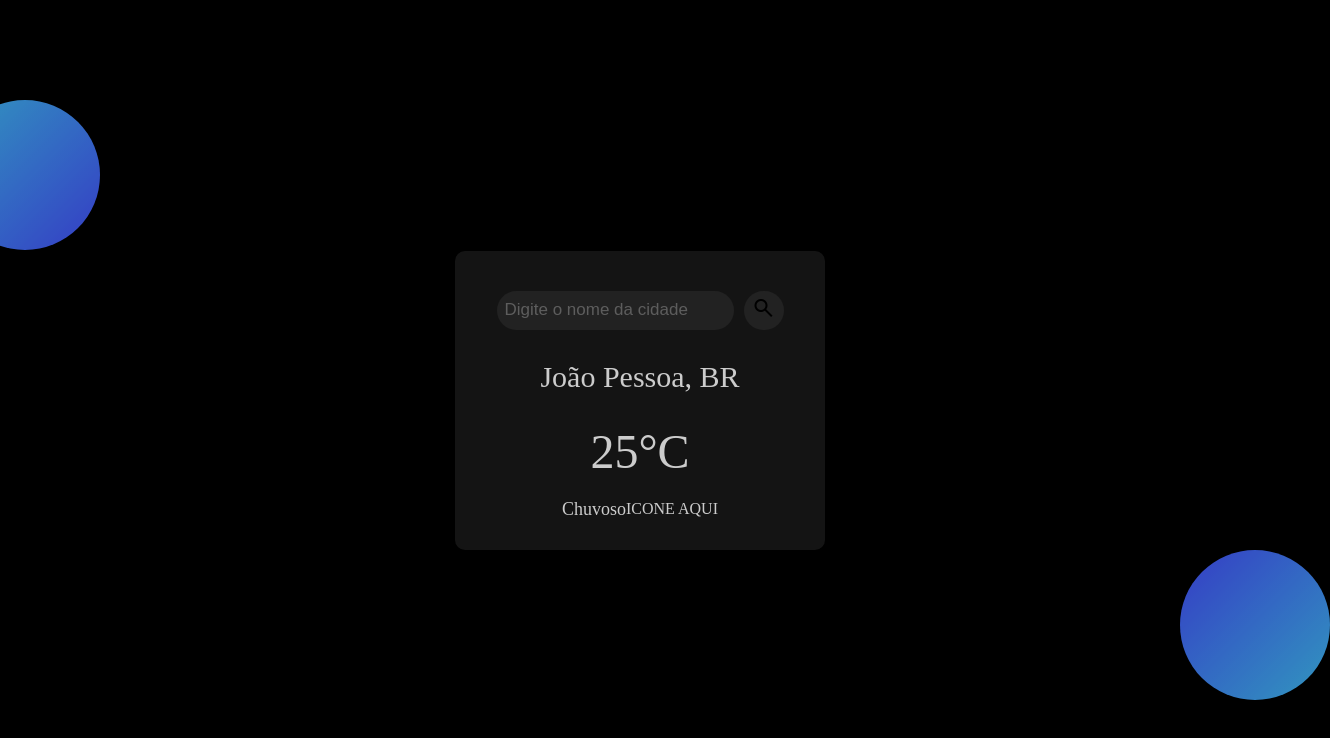
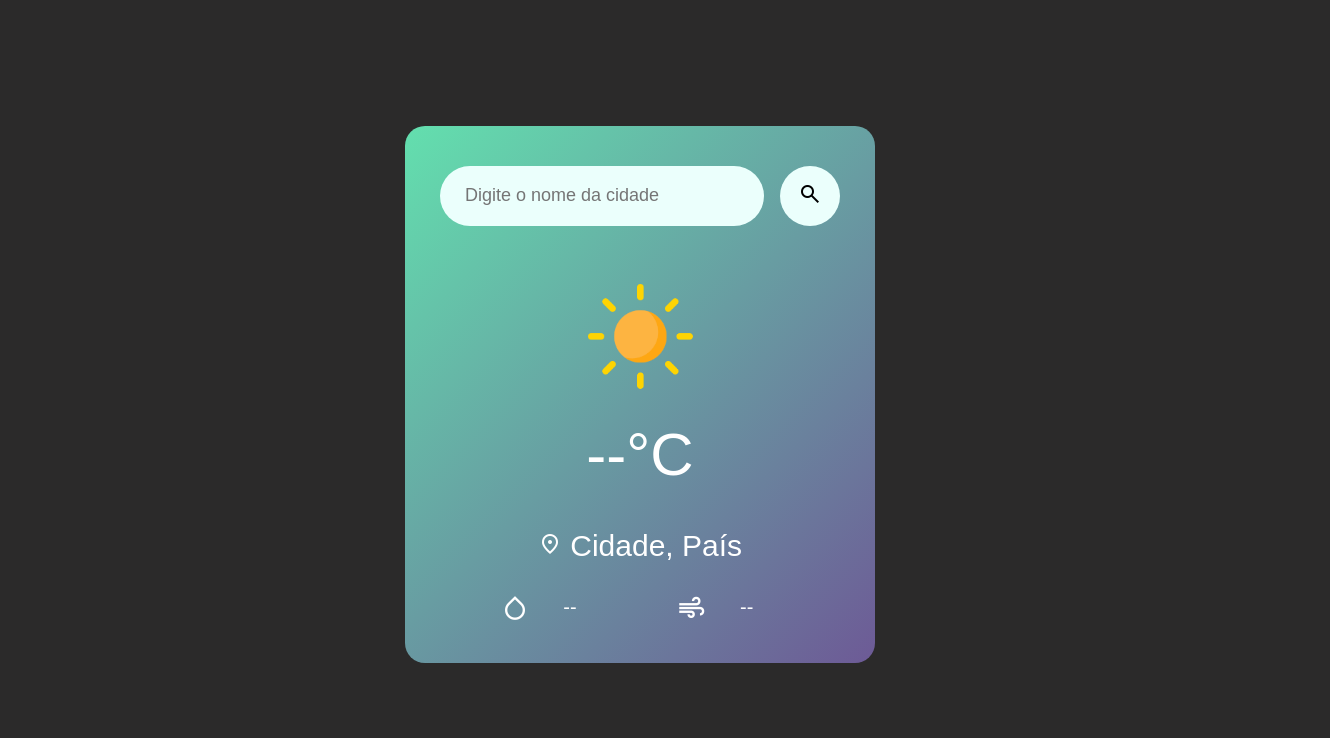
Before and after one commit to JessyeKessia/PukuaWeather, a plain HTML site: page index.html in a window 1280 px wide. Shown: the whole page, 1330 px wide, since content can reach past the window. Drawn offline with nearby package versions, Linux system fonts and the light colour scheme.

Commit message:
Atualização

```diff
--- a/index.html
+++ b/index.html
@@ -6,27 +6,46 @@
     <meta name="viewport" content="width=device-width, initial-scale=1.0">
     <link rel="stylesheet" href="style.css">
     <link rel="stylesheet" href="https://fonts.googleapis.com/css2?family=Material+Symbols+Outlined:opsz,wght,FILL,GRAD@24,400,0,0" />
-    <title>AraniTime</title>
+
+    <title>PukuaWeather</title>
 </head>
 
 <body>
+    <div class="shape1"></div>
+    <div class="shape2"></div>
     <div class="container">
-        <div class="shape1"></div>
-        <div class="shape2"></div>
-        <div class="weather">
-            <div class="search">
-                <input class="input" placeholder="Digite o nome da cidade">
-                <button onclink="updatecity()"><span class="material-symbols-outlined">search</span></button>
+        <div class="search">
+            <input id="input" type='text' placeholder="Digite o nome da cidade" spellcheck='false'>
+            <button onclick="updatecity()">
+                <span class="material-symbols-outlined">
+                    search
+                    </span>
+            </button>
+        </div>
+        <div class="weather" id="weather">
+            <img id="icon" src="images/01d.png">
+            <div class="temperature">
+            <span id="temp">--</span>&deg;C
             </div>
             <div class="location">
-                <span id="city">Cidade</span>, <span id="country">País</span>
+                <span class="material-symbols-outlined">
+                    location_on </span>
+                <span  id="city">Cidade</span>,
+                <span id="country">País</span>
             </div>
-            <div class="temperature">
-                <span id="temp">--</span>&deg;C
-            </div>
-            <div class="container-description">
-                <div class="description" id="description">Descrição do tempo</div>
-                <div class="icon"> ICONE AQUI  </div>
+            <div class="details-container">
+                <span class="material-symbols-outlined">
+                    humidity_low
+                </span>
+                <div>
+                    <p id = "humidity" class="humidity">--</p>
+                </div>
+                <span class="material-symbols-outlined">
+                    air
+                </span>
+                <div>
+                    <p id="wind" class="wind">--</p>
+                </div>
             </div>
         </div>
     </div>
--- a/js/script.js
+++ b/js/script.js
@@ -1,29 +1,54 @@
+// Variáveis
 const key = "c84f506d6196ba896b1d6e3a444ff1fa"
-const cityElement = document.getElementById("city");
+const cityElement = document.getElementById("city")
 const countryElement = document.getElementById("country");
 const tempElement = document.getElementById("temp");
-const descriptionElement = document.getElementById("description");
+const iconElement = document.getElementById("icon");
+const searchElement = document.getElementById("search")
+const HumidityElement = document.getElementById("humidity");
+const WindElement = document.getElementById("wind")
 
+// Função localização
 
+// Funções Weather
+// função para pegar a cidade
 function updatecity() {
-    const inpute = document.querySelector(".input")
-}
+    const cityinput = document.getElementById("input").value;
+    // pega o valor que está no input, a cidade digitada no caso e manda para a função de pegar os dados
+    updatedata(cityinput)
+};
 
-// https://api.openweathermap.org/data/2.5/weather?q={city name}&appid={API key}
-function updateWeather() {
+// Função para pegar as informações na API
+// esse async serve para indicar que vai acessar um servidor, deixando a função mais rápida.
+async function updatedata(city) {
+    // o await serve como um ponto de espera, ou seja, tá mandando esperar o servidor responder.
+    // função fetch serve fazer uma requisição pra o servidor.
+    const data = await fetch(`https://api.openweathermap.org/data/2.5/weather?q=${city}&appid=${key}&lang=pt_br&units=metric`)
+    .then
+    (response => response.json())
+    // acessa o servidor, pega a resposta com o "then" e passa para o formato json. Salva tudo na constante data
+    updateWeather(data)
+};
+function updateWeather(data) {
+    console.log(data)
 
-    const cidade = "João Pessoa";
-    const país = "BR";
-    const temperatura = 25;
-    const descrição = "Chuvoso";
+    const cidade = data.name;
+    const pais = data.sys.country;
+    const temperatura = data.main.temp;
+    const icon = data.weather[0].icon;
+    const humidity = data.main.humidity;
+    const wind = data.wind.speed;
 
-    cityElement.textContent = cidade;
-    countryElement.textContent = país;
-    tempElement.textContent = temperatura;
-    descriptionElement.textContent = descrição;
-}
+    cityElement.innerHTML = cidade;
+    countryElement.innerHTML = pais;
+    tempElement.innerHTML = Math.floor(temperatura);
+    iconElement.src = `images/${icon}.png`;
+    HumidityElement.innerHTML = `${humidity}%`;
+    WindElement.innerHTML = `${wind} km/h`;
 
-// Chama a função para atualizar os dados do tempo.
-updateWeather();
+    if (data.cod === "404") {
+        showErrorMessage();
+        return;
+      }
 
-setInterval(updateWeather, 6000);
+};
--- a/style.css
+++ b/style.css
@@ -2,74 +2,29 @@
     margin: 0;
     padding: 0;
     box-sizing: border-box;
+    font-family: 'Poppins', sans-serif;
 }
-
 body {
-    margin: 0;
-    padding: 0;
-    background-color: #000;
-    color: #ffffff;
+    background-color: rgb(43, 42, 42);
     display: flex;
     justify-content: center;
     align-items: center;
-    height: 100vh;
-    width: 100vw;
+    height: 86vh;
+}
+
+.hide {
+    display: none;
 }
 
 .container {
+    width: 90%;
+    max-width: 470px;
+    background: linear-gradient(135deg, #63dfae, #6d5a96);
     text-align: center;
-    width: 95%;
-    box-shadow: 0 25px 23px rgba(0, 0, 0, 0.15);
-    opacity: 0.8;
-    padding: 40px;
-    border-radius: 25px;
-    max-width:  450px;
-}
-
-input {
-    border: none;
-    outline: none;
-    padding: 8px;
+    color: #fff;
+    margin: 100px auto 0;
     border-radius: 20px;
-    font-size: 17px;
-    background-color: #7c7c7c2b;
-    color: #fafafa;
-    width: cal(100%- 100px);
-}
-
-button {
-    border: none;
-    outline: none;
-    padding: 5px;
-    border-radius: 30px;
-    background-color: #7c7c7c2b;
-    cursor: pointer;
-    font-size: 20px;
-}
-.material-symbols-outlined {
-    width: 30px;
-}
-
-.shape1 {
-    height: 150px;
-    width: 150px;
-    position: absolute;
-    background: -o-Linear-gradient(315deg, #424cf8, #3ebdf0);
-    background: linear-gradient(135deg, #424cf8, #3ebdf0);
-    border-radius: 50%;
-    bottom: 100px;
-    right: -50px;
-}
-
-.shape2 {
-    height: 150px;
-    width: 150px;
-    position: absolute;
-    background: -o-linear-gradient(315deg, #424cf8, #3ebdf0);
-    background: linear-gradient(315deg, #424cf8, #3ebdf0);
-    border-radius: 50%;
-    top: 100px;
-    left: -50px;
+    padding: 40px 35px;
 }
 
 .container-description {
@@ -80,17 +35,40 @@ button {
 }
 .search {
     display: flex;
-    justify-content: center;
-    padding: 10px;
-    gap: 10px;
-}
-.weather {
-    background-color: rgba(255, 255, 255, 0.1);
-    border-radius: 10px;
-    padding: 30px;
-    box-shadow: 0px 0px 10px rgba(0, 0, 0, 0.5);
+    width: 100%;
+    align-items: center;
+    justify-content: space-between;
 }
 
+.search input {
+    border: 0;
+    outline: 0;
+    background: #ebfffc;
+    color: #3a3a3a;
+    padding: 10px 25px;
+    height: 60px;
+    border-radius: 30px;
+    flex: 1;
+    margin-right: 16px;
+    font-size: 18px;
+}
+.search button {
+    border: 0;
+    outline:0;
+    background: #ebfffc;
+    width: 60px;
+    height: 60px;
+    cursor: pointer;
+    border-radius: 30px;
+}
+.search buttton span {
+    width: 20px;
+}
+
+.weather img {
+    width: 160px;
+    margin-top: 30px;
+}
 .location {
     font-size: 30px;
     margin-bottom: 10px;
@@ -98,10 +76,21 @@ button {
 }
 
 .temperature {
-    font-size: 48px;
+    font-size: 60px;
     margin-bottom: 20px;
 }
 
-.description {
-    font-size: 18px;
+.details-container {
+    display: flex;
+    align-items: center;
+    justify-content: space-between;
+    text-align: left;
+    padding: 0 60px;
 }
+.details-container span {
+    font-size: 30px;
+}
+.details-container p {
+    font-size: 20px;
+    margin-left: -40px;
+}
```
Also changed, not shown: images/01d.png (added), images/02n.png (added), images/04d.png (added), images/04n.png (added), images/50d.png (added), images/drizzle.png (added), images/rain.png (added).
